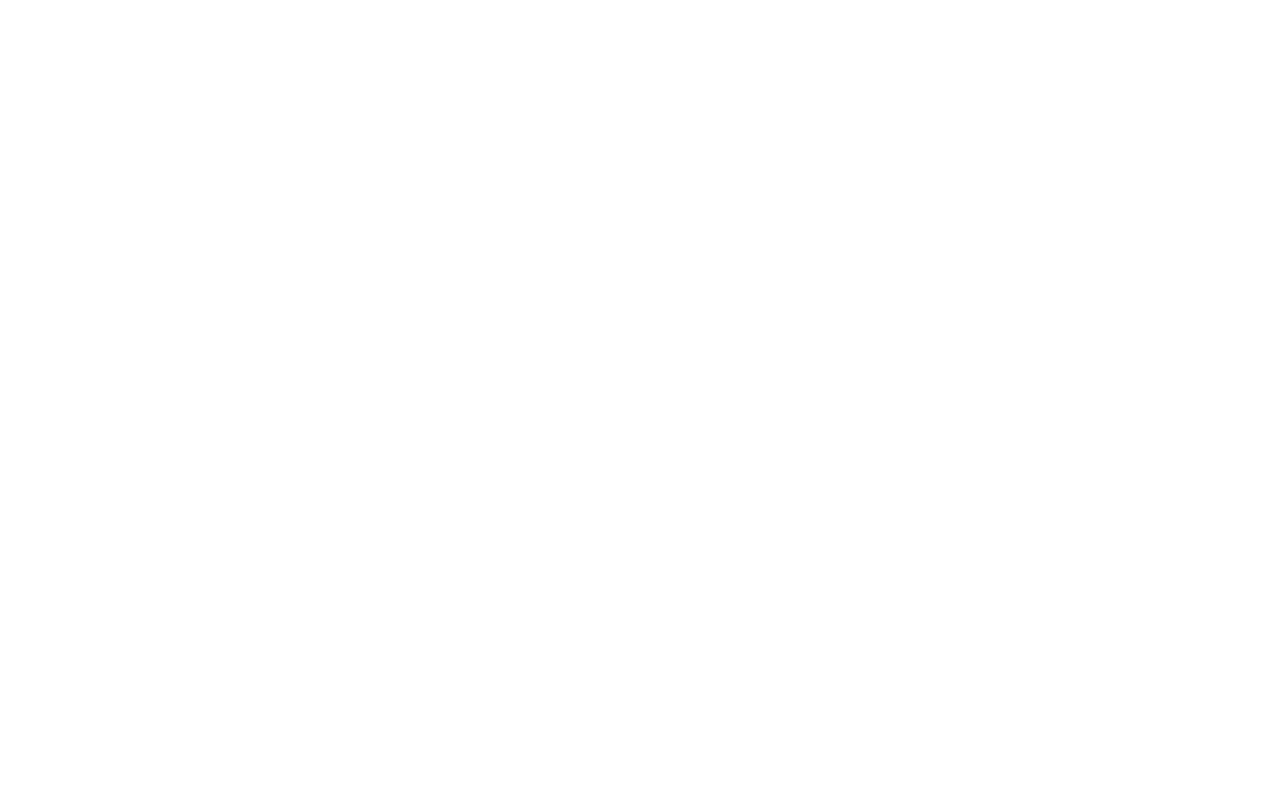
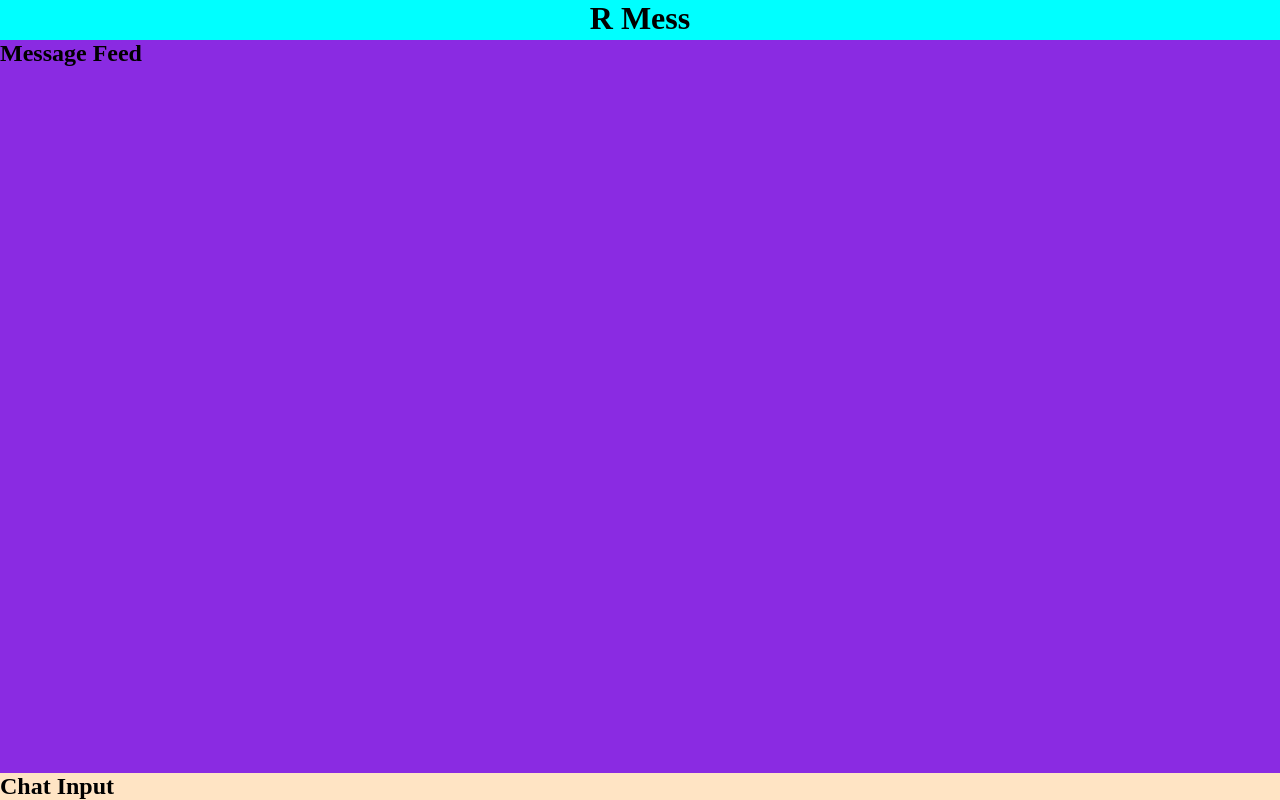
Before and after one commit to LarsGJobloop/realtime-messaging, a React (Vite) app in the folder client/: page / in a window 1280 px wide. Built offline with nearby package versions, Linux system fonts and the light colour scheme.

Commit message:
setup basic component skeleton

```diff
--- a/client/src/App.css
+++ b/client/src/App.css
@@ -1,3 +1,13 @@
 .App {
+  display: flex;
+  flex-direction: column;
+  min-height: 100vh;
+}
 
+.App > header {
+  height: 5vh;
 }
+
+.App > main {
+  height: 95vh;
+}
--- a/client/src/App.jsx
+++ b/client/src/App.jsx
@@ -1,10 +1,17 @@
 import './index.css'
 import './App.css'
+
+import {MenuBar} from './components/MenuBar/MenuBar'
+import { Chat } from './components/Chat/Chat'
 
 function App() {
   return (
     <div className='App'>
+      <MenuBar />
 
+      <main>
+        <Chat />
+      </main>
     </div>
   )
 }
--- /dev/null
+++ b/client/src/components/Chat/Chat.jsx
@@ -0,0 +1,13 @@
+import style from "./style.module.css";
+
+import { ChatFeed } from "../ChatFeed/ChatFeed";
+import { ChatInput } from "../ChatInput/ChatInput";
+
+export function Chat() {
+  return (
+    <div className={style["Chat"]}>
+      <ChatFeed />
+      <ChatInput />
+    </div>
+  );
+}
--- /dev/null
+++ b/client/src/components/Chat/style.module.css
@@ -0,0 +1,11 @@
+.Chat {
+  background-color: chartreuse;
+
+  display: flex;
+  flex-direction: column;
+  height: 100%;
+}
+
+.Chat > *:nth-child(1) {
+  flex-grow: 1;
+}
--- /dev/null
+++ b/client/src/components/ChatFeed/ChatFeed.jsx
@@ -0,0 +1,9 @@
+import style from "./style.module.css";
+
+export function ChatFeed() {
+  return (
+    <section className={style["ChatFeed"]}>
+      <h2>Message Feed</h2>
+    </section>
+  );
+}
--- /dev/null
+++ b/client/src/components/ChatFeed/style.module.css
@@ -0,0 +1,3 @@
+.ChatFeed {
+  background-color: blueviolet;
+}
--- /dev/null
+++ b/client/src/components/ChatInput/ChatInput.jsx
@@ -0,0 +1,9 @@
+import style from "./style.module.css";
+
+export function ChatInput() {
+  return (
+    <section className={style["ChatInput"]}>
+      <h2>Chat Input</h2>
+    </section>
+  );
+}
--- /dev/null
+++ b/client/src/components/ChatInput/style.module.css
@@ -0,0 +1,3 @@
+.ChatInput {
+  background-color: bisque;
+}
--- /dev/null
+++ b/client/src/components/MenuBar/MenuBar.jsx
@@ -0,0 +1,9 @@
+import style from "./style.module.css";
+
+export function MenuBar() {
+  return (
+    <header className={style["MenuBar"]}>
+      <h1>R Mess</h1>
+    </header>
+  );
+}
--- /dev/null
+++ b/client/src/components/MenuBar/style.module.css
@@ -0,0 +1,5 @@
+.MenuBar {
+  background-color: aqua;
+
+  text-align: center;
+}
--- a/client/src/index.css
+++ b/client/src/index.css
@@ -0,0 +1,4 @@
+* {
+  margin: 0px;
+  padding: 0px;
+}
```
Also changed, not shown: 1 other file (tests, documents, lock files or other folders).
